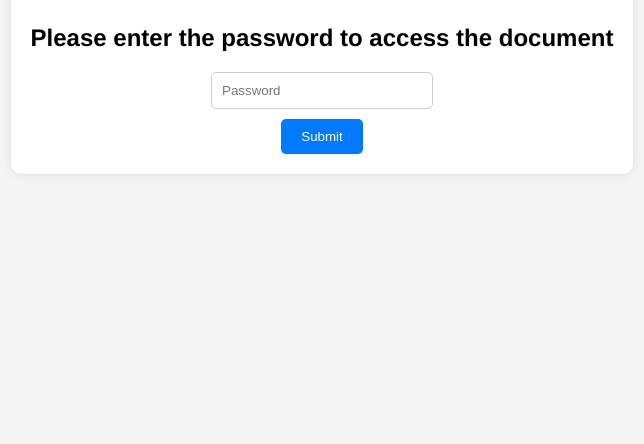
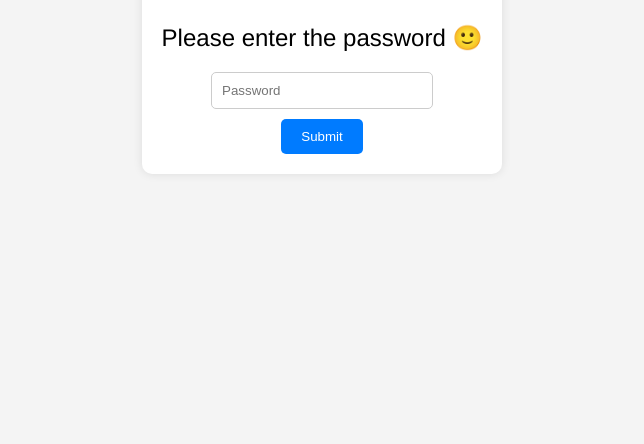
Before and after one commit to GeorgeBragg2024/Team_Handbook, a plain HTML site: page index.html in a window 1280 px wide. Shown: the part 356-800 px from the top of the page, without its empty margins (318-962 px from the left). Drawn offline with Linux system fonts and the light colour scheme.

Commit message:
Update index.html

```diff
--- a/index.html
+++ b/index.html
@@ -31,6 +31,7 @@
         }
         #login h2 {
             margin-bottom: 20px;
+            font-weight: lighter;
         }
         #login input {
             padding: 10px;
@@ -71,7 +72,7 @@
 <body>
     <div id="login">
         <img src="https://raw.githubusercontent.com/GeorgeBragg2024/Team_Handbook/main/PF_logo.png" alt="Prevail Logo">
-        <h2>Please enter the password to access the document</h2>
+        <h2>Please enter the password 🙂</h2>
         <input type="password" id="password" placeholder="Password">
         <button onclick="checkPassword()">Submit</button>
     </div>
```
